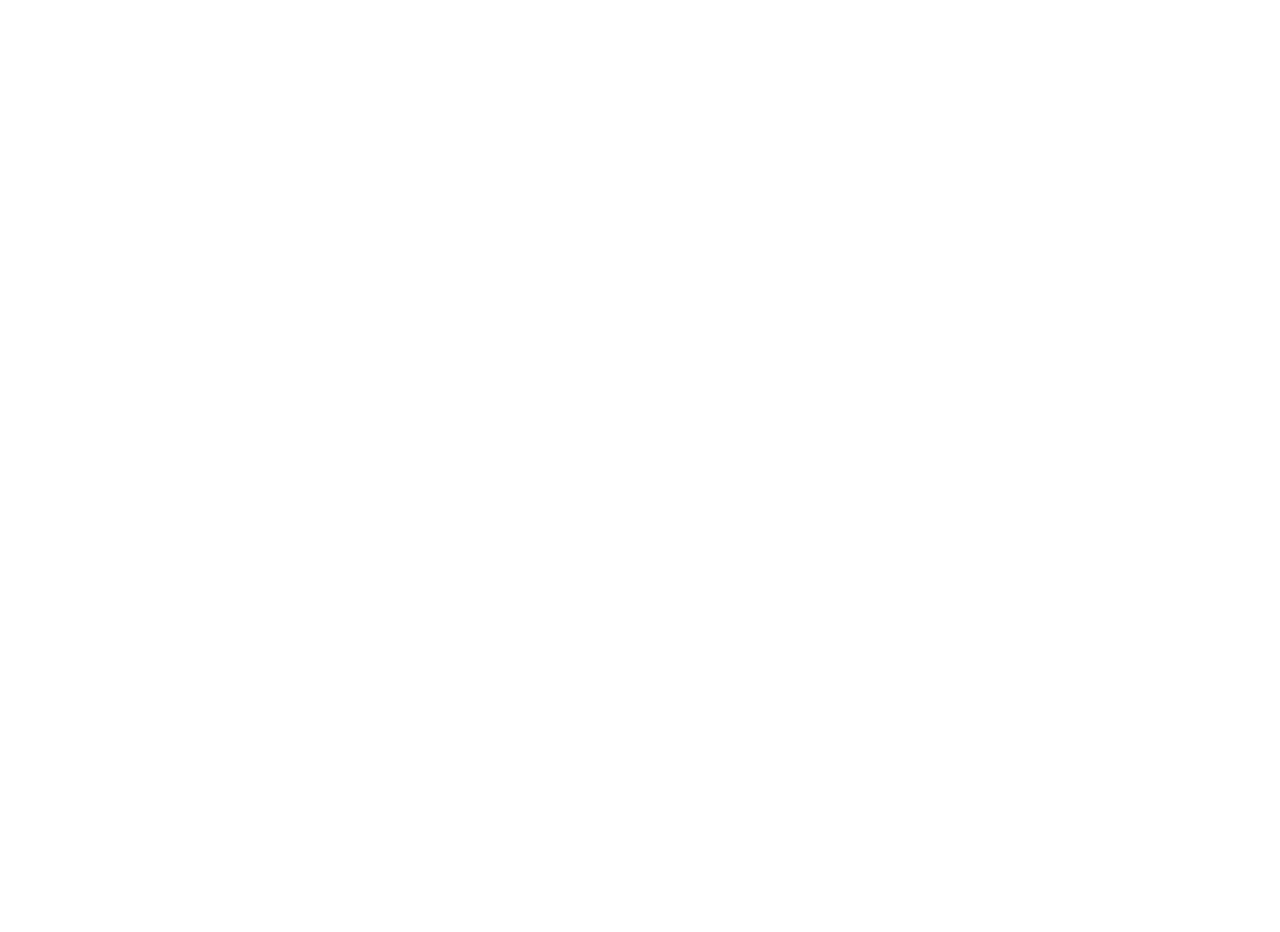
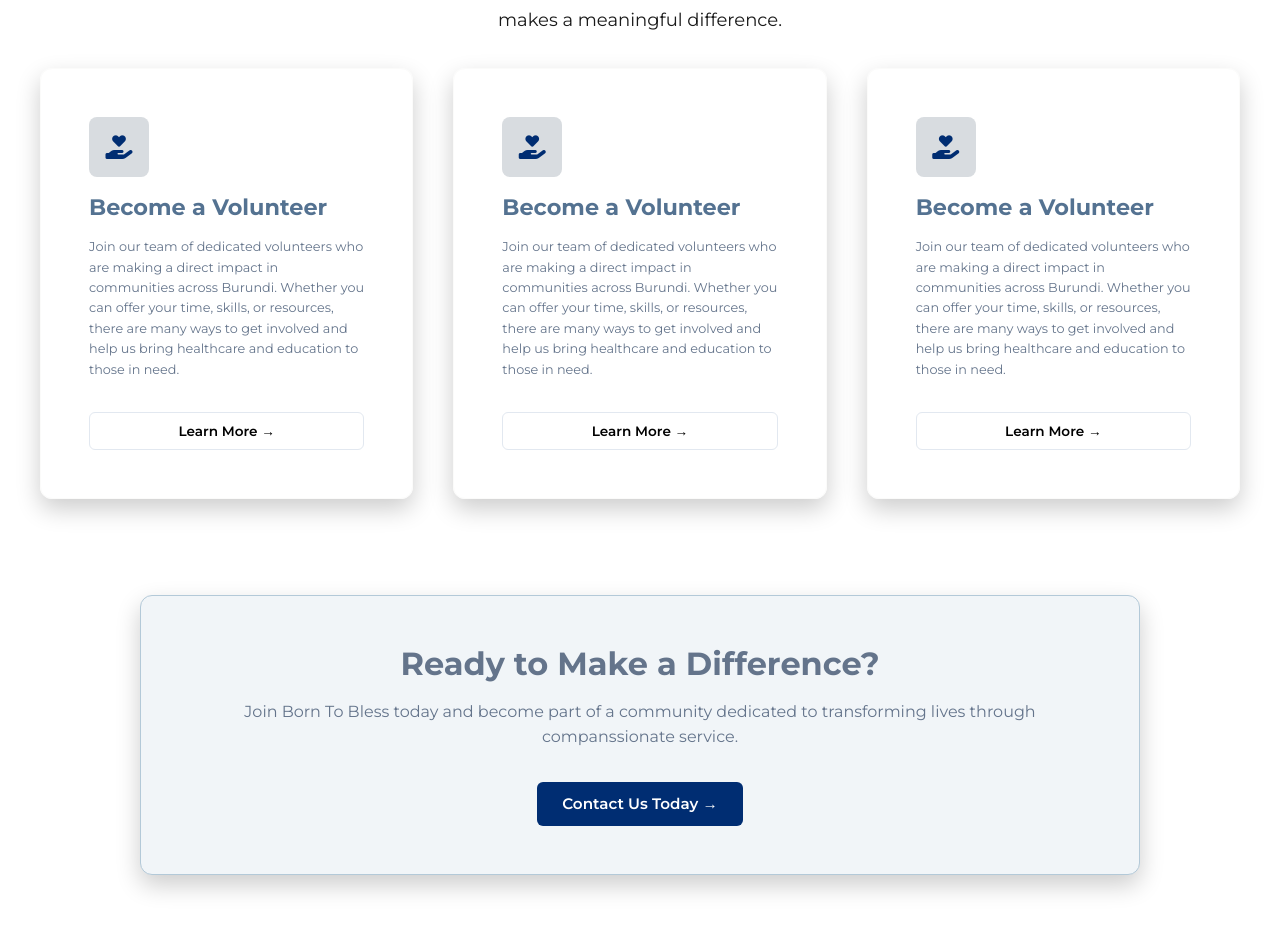
Before and after one commit to ahishakiyeyv/BornToBless, a Vue app: page / in a window 1280 px wide. Shown: the part 3444-4376 px from the top of the page. Before the commit the page ends 3180 px from the top, so only its background shows below. Built offline with nearby package versions, Linux system fonts and the light colour scheme.

Commit message:
section 4 added

```diff
--- a/src/App.vue
+++ b/src/App.vue
@@ -109,6 +109,62 @@
           </div>
         </div>
       </div>
+    </div>
+  </section>
+  <section class="section4">
+    <div class="subtitle">
+      <span>join our cause</span>
+    </div>
+    <h1 class="title-section2">Get Involved</h1>
+    <p class="text-section2">
+      There are multiple ways you can contribute to our mission. Every form of support, whether
+      time, resources, or advocacy, makes a meaningful difference.
+    </p>
+    <div class="container">
+      <div class="container1">
+        <div class="icons">
+          <i class="fa fa-solid fa-hand-holding-heart"></i>
+        </div>
+        <h2>Become a Volunteer</h2>
+        <p>
+          Join our team of dedicated volunteers who are making a direct impact in communities across
+          Burundi. Whether you can offer your time, skills, or resources, there are many ways to get
+          involved and help us bring healthcare and education to those in need.
+        </p>
+        <button class="btn-learn">Learn More →</button>
+      </div>
+      <div class="container1">
+        <div class="icons">
+          <i class="fa fa-solid fa-hand-holding-heart"></i>
+        </div>
+        <h2>Become a Volunteer</h2>
+        <p>
+          Join our team of dedicated volunteers who are making a direct impact in communities across
+          Burundi. Whether you can offer your time, skills, or resources, there are many ways to get
+          involved and help us bring healthcare and education to those in need.
+        </p>
+        <button class="btn-learn">Learn More →</button>
+      </div>
+      <div class="container1">
+        <div class="icons">
+          <i class="fa fa-solid fa-hand-holding-heart"></i>
+        </div>
+        <h2>Become a Volunteer</h2>
+        <p>
+          Join our team of dedicated volunteers who are making a direct impact in communities across
+          Burundi. Whether you can offer your time, skills, or resources, there are many ways to get
+          involved and help us bring healthcare and education to those in need.
+        </p>
+        <button class="btn-learn">Learn More →</button>
+      </div>
+    </div>
+    <div class="call-to-action">
+      <h2>Ready to Make a Difference?</h2>
+      <p>
+        Join Born To Bless today and become part of a community dedicated to transforming lives
+        through companssionate service.
+      </p>
+      <button class="btn-call">Contact Us Today →</button>
     </div>
   </section>
 </template>
@@ -351,4 +407,90 @@
   background-color: var(--secondary-color);
   color: var(--color-white);
 }
+
+/* ====================Section 4======================= */
+.section4 {
+  padding: 8rem 2rem;
+  background-color: var(--color-white);
+}
+.container {
+  max-width: 1200px;
+  margin: 0 auto;
+  display: flex;
+  justify-content: center;
+  gap: 40px;
+}
+.container1 {
+  padding: 3rem;
+  border-radius: 12px;
+  box-shadow: 0 10px 25px rgba(0, 0, 0, 0.2);
+  border: 1px solid var(--bg-color);
+  max-width: 600px;
+}
+.container1 h2 {
+  color: var(--color-accent);
+  font-size: 1.4rem;
+  margin-bottom: 1rem;
+}
+.container1 p {
+  color: #64748b; /* Muted slate text */
+  line-height: 1.6;
+  font-size: 0.8rem;
+  margin-bottom: 2rem;
+}
+.container1 .btn-learn {
+  border: 1px solid #e2e8f0;
+  padding: 0.6rem 1.2rem;
+  border-radius: 6px;
+  font-size: 0.85rem;
+  font-weight: 600;
+  width: 100%;
+  cursor: pointer;
+  transition: all 0.2s;
+}
+.icons {
+  font-size: 24px;
+  color: var(--primary-color);
+  margin-bottom: 1rem;
+  width: 60px;
+  height: 60px;
+  border-radius: 8px;
+  display: flex;
+  align-items: center;
+  justify-content: center;
+  background-color: #d8dce0;
+}
+
+.call-to-action {
+  text-align: center;
+  margin: 6rem auto;
+  max-width: 1000px;
+  padding: 3rem;
+  border-radius: 12px;
+  box-shadow: 0 10px 25px rgba(0, 0, 0, 0.2);
+  border: 1px solid #b3c9d8;
+  background-color: #f1f5f8;
+}
+.call-to-action h2 {
+  color: #64748b;
+  font-size: 2rem;
+  margin-bottom: 1rem;
+}
+.call-to-action p {
+  color: #64748b;
+  line-height: 1.6;
+  font-size: 1rem;
+  margin-bottom: 2rem;
+}
+.btn-call {
+  background-color: var(--primary-color);
+  color: var(--color-white);
+  border: none;
+  padding: 0.8rem 1.6rem;
+  border-radius: 6px;
+  font-size: 0.95rem;
+  font-weight: 600;
+  cursor: pointer;
+  transition: background-color 0.3s ease;
+}
 </style>
```
